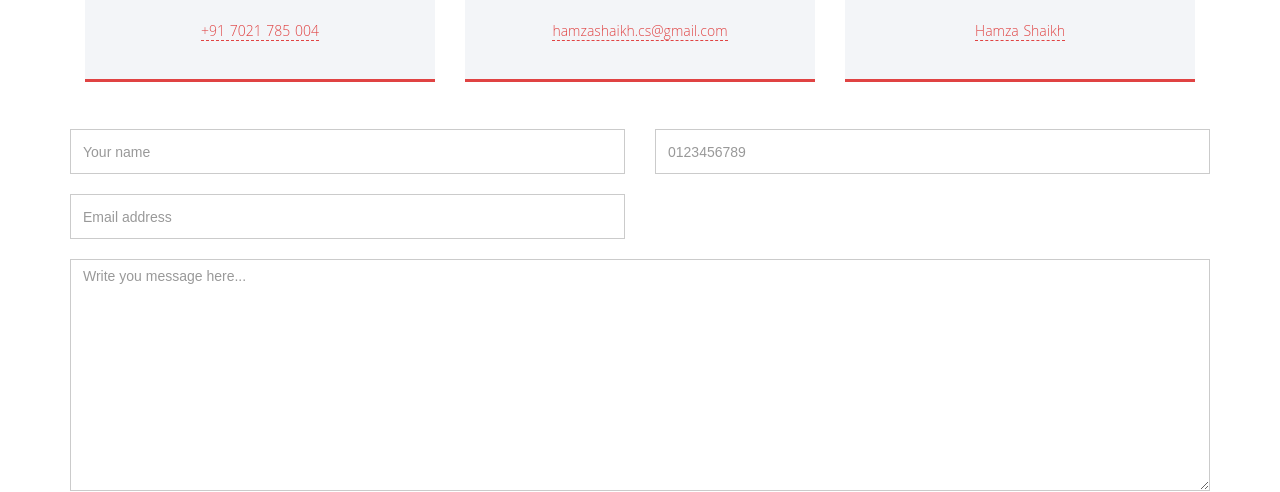
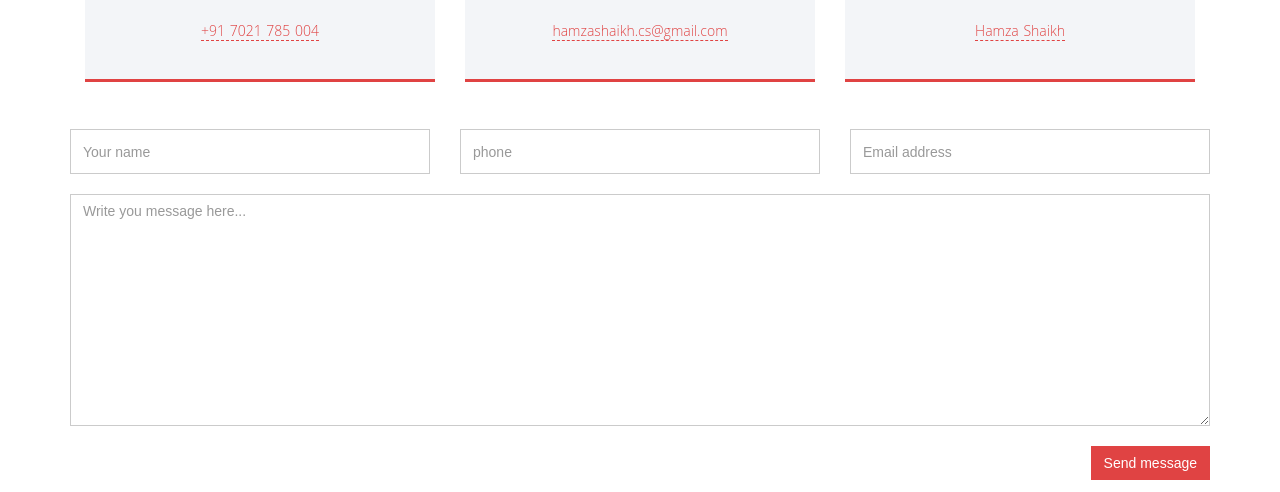
Before and after one commit to fjorn-x/Portfolio, a plain HTML site: page index.html in a window 1280 px wide. Shown: the part 3623-4115 px from the top of the page. Drawn offline with nearby package versions, Linux system fonts and the light colour scheme; some packages are replaced by stand-ins of ours.

Commit message:
form bug 2

```diff
--- a/index.html
+++ b/index.html
@@ -351,7 +351,7 @@
             >
               <!-- Name -->
               <div class="row">
-                <div class="col-md-6">
+                <div class="col-md-4">
                   <!-- E-Mail -->
                   <div class="form-group">
                     <input
@@ -363,19 +363,17 @@
                     />
                   </div>
                 </div>
-                <div class="col-md-6">
-                  <!-- E-Mail -->
+                <div class="col-md-4">
                   <div class="form-group">
                     <input
                       type="number"
                       class="form-control"
-                      placeholder="0123456789"
+                      placeholder="phone"
                       name="phone"
                     />
                   </div>
                 </div>
-                <div class="col-md-6">
-                  <!-- Phone Number -->
+                <div class="col-md-4">
                   <div class="form-group">
                     <input
                       type="email"
```
Also changed, not shown: 1 other file.
